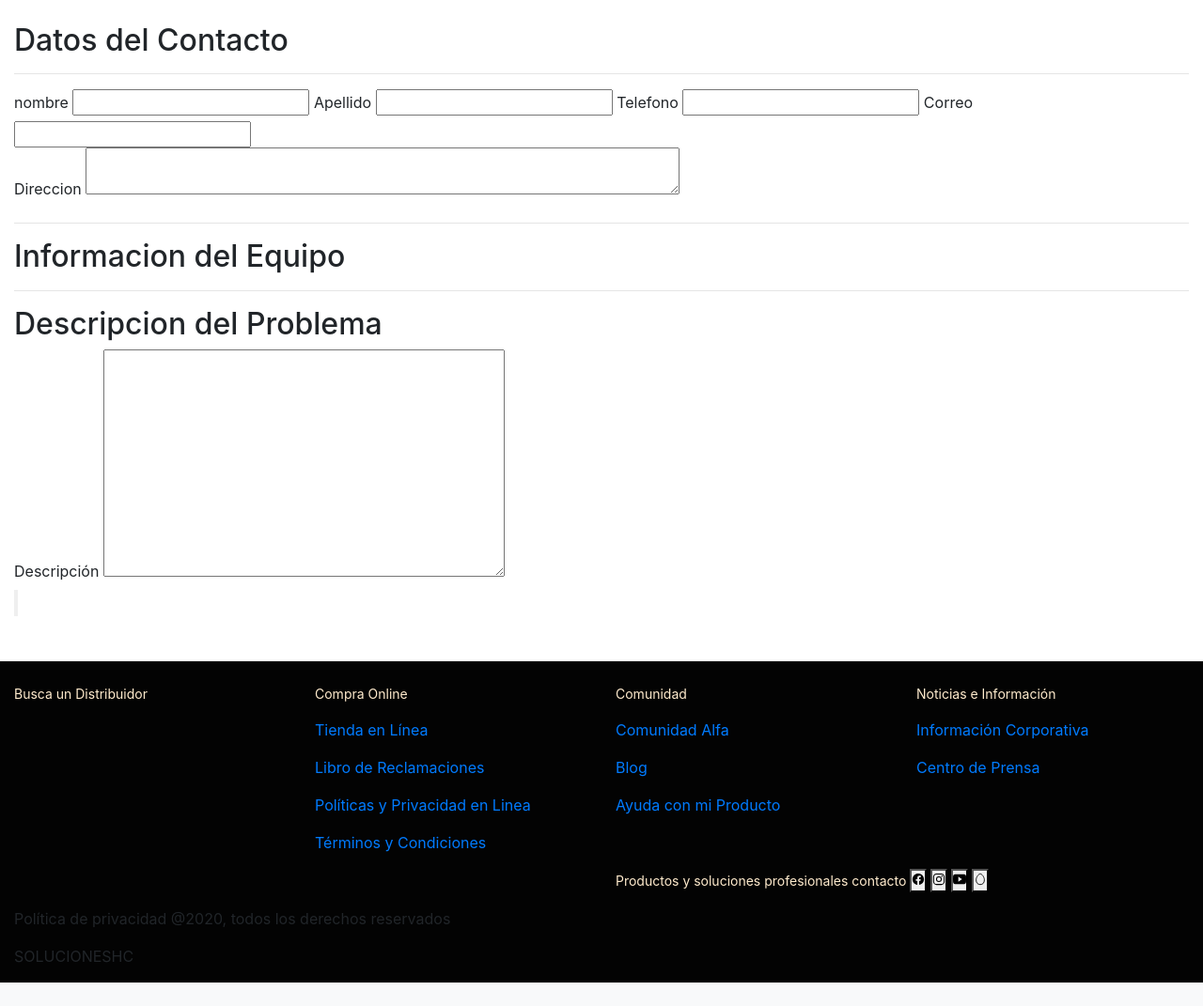
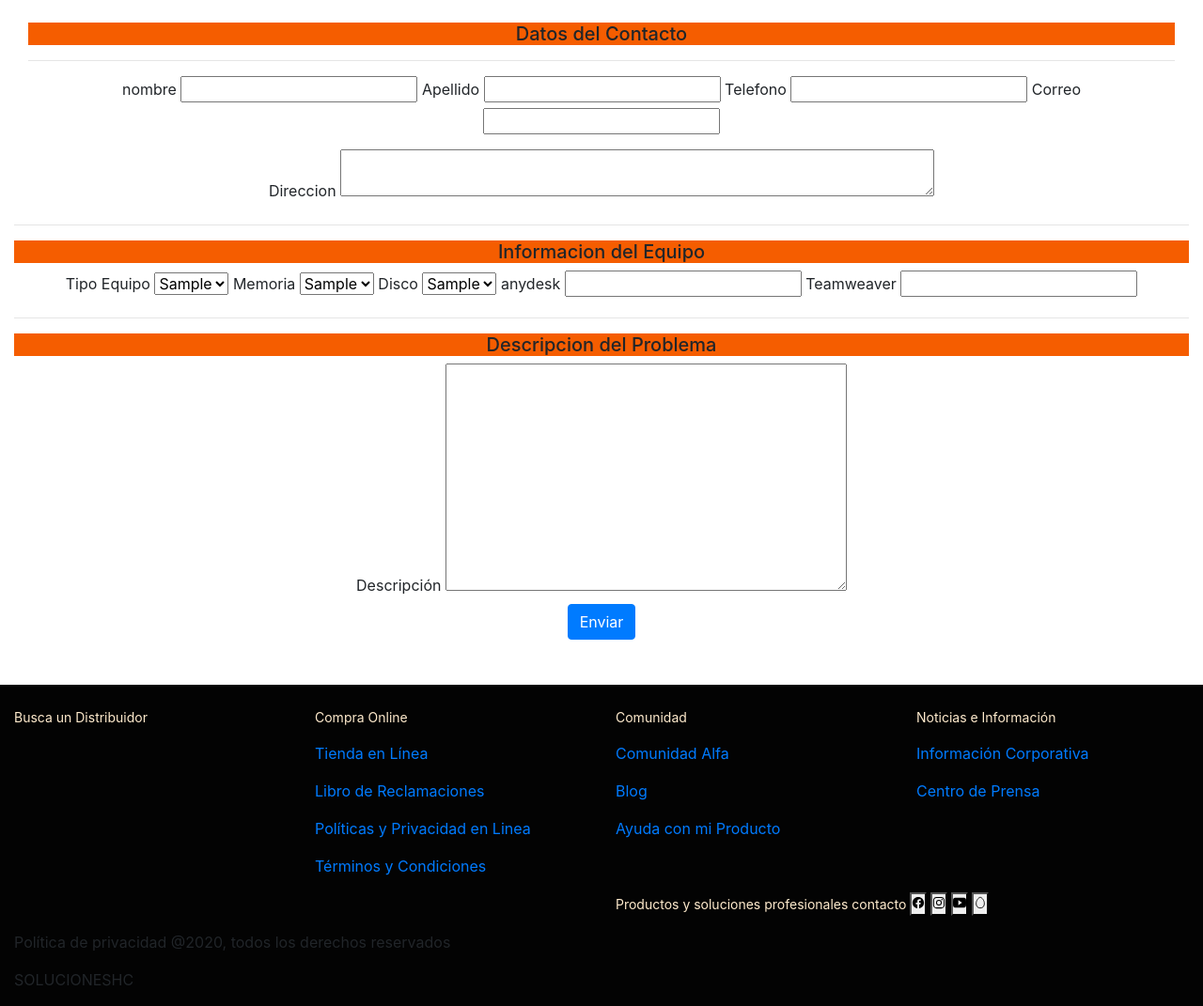
Before and after one commit to solucioneshc/web_solucioneshc, a PHP site: page /solucioneshc/for_serviciot.php in a window 1280 px wide. Shown: the part 108-1179 px from the top of the page at 94% size. Before the commit the page ends 1154 px from the top, so only its background shows below. Run offline with PHP 8.4, Linux system fonts and the light colour scheme; data comes from the database, SQL or seed files in the repository; tables that the repository leaves empty or names only in its code hold one stand-in row (values such as "Sample post"); some libraries are stand-ins or nearby versions.

Commit message:
registro de servicio

```diff
--- a/estylo/forma.css
+++ b/estylo/forma.css
@@ -701,6 +701,24 @@ li ul{
     color: white;
     font-size: 15px;
 }
+
+/* ***********************************************************FOR_SERVICIO************************************************************* */
+
+.for_serviciot{
+    text-align: center;
+}
+
+.for_serviciot  h2{
+    font-size: 20px;
+    text-align: center;
+    background-color:#F55D00;
+}
+
+
+
+
+
+
 
 
 
--- a/for_serviciot.php
+++ b/for_serviciot.php
@@ -5,47 +5,108 @@ include 'plantilla/cabecera.php'
 
 
 <div class="row">
-    <div class="col">
-        <form action="">
+    <div class="col for_serviciot">
+        <form method="post" action="form_servicio.php">
+            <div class="col contacto">
+
                 <h2>Datos del Contacto</h2>
                 <hr>
                 <label for="">nombre</label>
-            <input type="text" name="nombre" class="d-inline">
+                <input name="nombre" type="text"  class="d-inline">
                 <label for="">Apellido</label>
-            <input type="text" name="apellido" class="d-inline">
+                <input name="apellido" type="text"  class="d-inline">
                 <label for="">Telefono</label>
                 <input type="text" name="telefono" class="d-inline">
                 <label for="">Correo</label>
-            <input type="text" name="Correo">
-            <div class="form">
+                <input name="correo" type="text" >
+                <p></p>
+
                 <label for="">Direccion</label>
-                <textarea rows="" cols="60"></textarea>
+                <textarea rows="" cols="60" name="direccion"></textarea>
             </div>
+
             <!------------------ consulta hacia la base de datos  ----------------------->
             <hr>
 
             <h2>Informacion del Equipo</h2>
+            <div id="equipo">
+                <label for=""> <a>Tipo Equipo</a>
+                    <select name="" id="">
+                        <?php
+                            include 'conexion/conexion1.php';
+
+                            $consulta = "SELECT * FROM tipo_equipo";
+                            $ejecutar = mysqli_query($mysqli,$consulta) or die(mysqli_error($conexion));
+
+                        ?>
+
+                        <?php foreach ($ejecutar as $opciones): ?>
+
+                        <option name="tipo_equipo" value="<?php echo $opciones['tipo']?>"><?php echo $opciones['tipo']?></option>
+
+                        <?php endforeach?>
+                    </select>
+                </label>
+                <label for=""> <a>Memoria</a>
+                    <select name="" id="">
+                        <?php
 
 
+                            $consulta = "SELECT * FROM tipo_memoria";
+                            $ejecutar = mysqli_query($mysqli,$consulta) or die(mysqli_error($conexion));
+
+                        ?>
+
+                        <?php foreach ($ejecutar as $opciones): ?>
+
+                        <option name="tipo_memoria" value="<?php echo $opciones['memoria']?>"><?php echo $opciones['memoria']?></option>
+
+                        <?php endforeach?>
+                    </select>
+                </label>
+                <label for=""> <a>Disco</a>
+                    <select name="" id="">
+                        <?php
 
 
+                            $consulta = "SELECT * FROM tipo_disco";
+                            $ejecutar = mysqli_query($mysqli,$consulta) or die(mysqli_error($conexion));
 
+                        ?>
+
+                        <?php foreach ($ejecutar as $opciones): ?>
+
+                        <option name="tipo_disco" value="<?php echo $opciones['disco']?>"><?php echo $opciones['disco']?></option>
+
+                        <?php endforeach?>
+                    </select>
+                </label>
+                <label for="">anydesk</label>
+                <input type="text">
+                <label for="">Teamweaver</label>
+                <input type="text">
+
+            </div>
 
             <!------------------ fin consulta hacia la base de datos  ----------------------->
             <hr>
             <div class="form">
                 <h2>Descripcion del Problema</h2>
                 <label for="">Descripción</label>
-                <textarea rows="10" cols="40" minlength="40" maxlength="100"></textarea>
+                <textarea rows="10" cols="40" minlength="40" maxlength="100" name="descripcion"></textarea>
             </div>
 
 
-            <input type="button" value="">
+           <button type="submit" class="btn btn-primary" name="sumit">Enviar</button>
 
 
         </form>
     </div>
+
+
 </div>
+
+
 
 
 
--- a/plantilla/cabecera.php
+++ b/plantilla/cabecera.php
@@ -28,6 +28,8 @@
 
     <script async src="https://pagead2.googlesyndication.com/pagead/js/adsbygoogle.js?client=ca-pub-1157893841653820"
         crossorigin="anonymous"></script>
+
+
 
 <!-- fin google adsense -->
 
```
Also changed, not shown: form_servicio.php (added, +26 -0 lines). Lines whose indentation alone changed are shown as unchanged.
